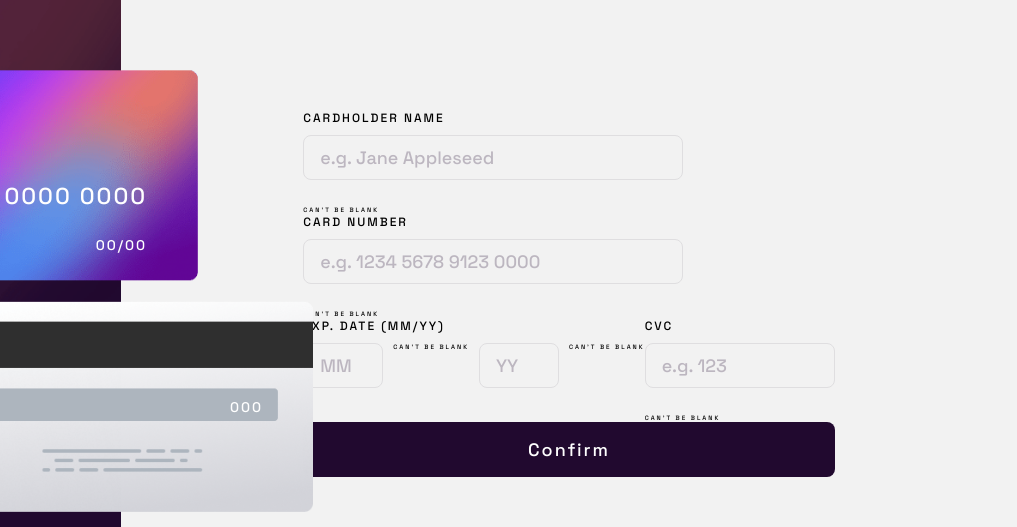
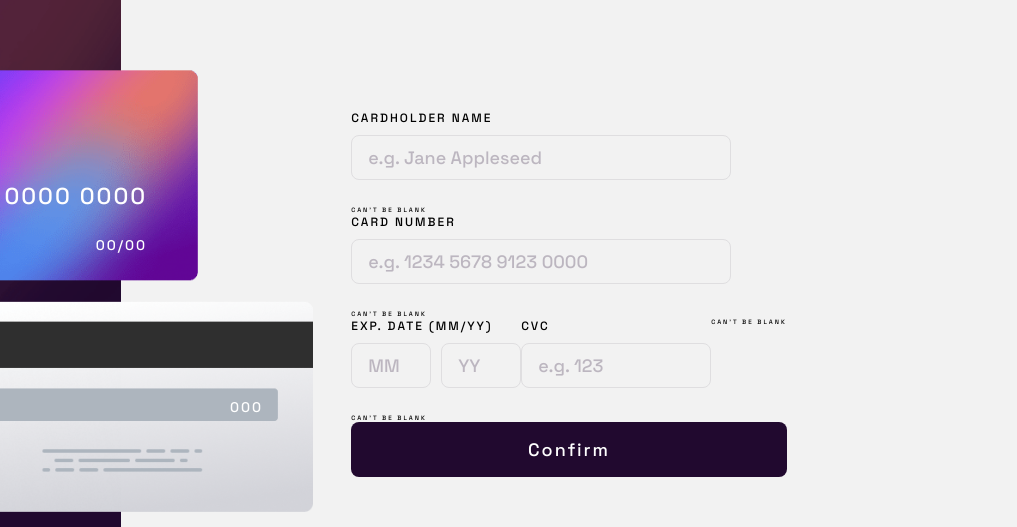
Before and after one commit to DCoder18/FEM-interactive-card-details, a plain HTML site: page index.html in a window 1280 px wide. Shown: the part 107-634 px from the top of the page, 263-1280 px from the left. Drawn offline with nearby package versions, Linux system fonts and the light colour scheme.

Commit message:
Validate inputs (WIP)

```diff
--- a/index.html
+++ b/index.html
@@ -47,13 +47,20 @@
 
     <div class="bg-white">
       <form action="" method="post">
+
+        <div class="flex flex-column form-group">
           <label for="name">Cardholder Name</label>
           <input id="name" class="card-input name" type="text" placeholder="e.g. Jane Appleseed">
+        </div>
 
+        <div class="flex flex-column form-group">
           <label for="card-no">Card Number</label>
           <input id="card-no" class="card-input card-no" type="text" maxlength="20" placeholder="e.g. 1234 5678 9123 0000">
+        </div>
 
-        <div class="flex flex-between">
+
+
+        <div class="flex form-group flex-between">
           <div class="flex flex-column">
             <label for="exp">Exp. Date (MM/YY)</label>
             <div class="flex exp-date-container">
@@ -62,9 +69,12 @@
             </div>
           </div>
 
+
+          <div class="form-group">
             <div class="flex flex-column">
               <label for="cvc">CVC</label>
               <input id="cvc" class="card-input cvc" type="text" maxlength="3" placeholder="e.g. 123">
+            </div>
           </div>
         </div>
 
--- a/script.js
+++ b/script.js
@@ -32,14 +32,30 @@ $(document).ready( function () {
     })
   })
 
-
-
-
   // Helper Functions
   function validateInput(input) {
     const txtblank = "<p>Can't be blank</p>"
-    if(! $(`#${input.id}`).val())
-      $(`#${input.id}`).after(txtblank)
-      // alert('tis empty!')
+
+    for(const el of inputElArray)  {
+      if(! $(`#${el.id}`).val())
+        $(`.form-group`).after(txtblank)
     }
+
+    $.each(inputElArray, function(i, el) {
+      const isEmpty = false
+
+      if(! $(`#${el.id}`).val())
+        isEmpty = true
+      })
+
+      if(! isEmpty)
+        $(`.form-group`).after(txtblank)
+
+  }
+    // const txtblank = "<p>Can't be blank</p>"
+    // if(! $(`#${input.id}`).val())
+    //   $(`.form-group`).after(txtblank)
+    //   alert('tis empty!')
+    // }
+
 })
```
Lines whose indentation alone changed are shown as unchanged.
